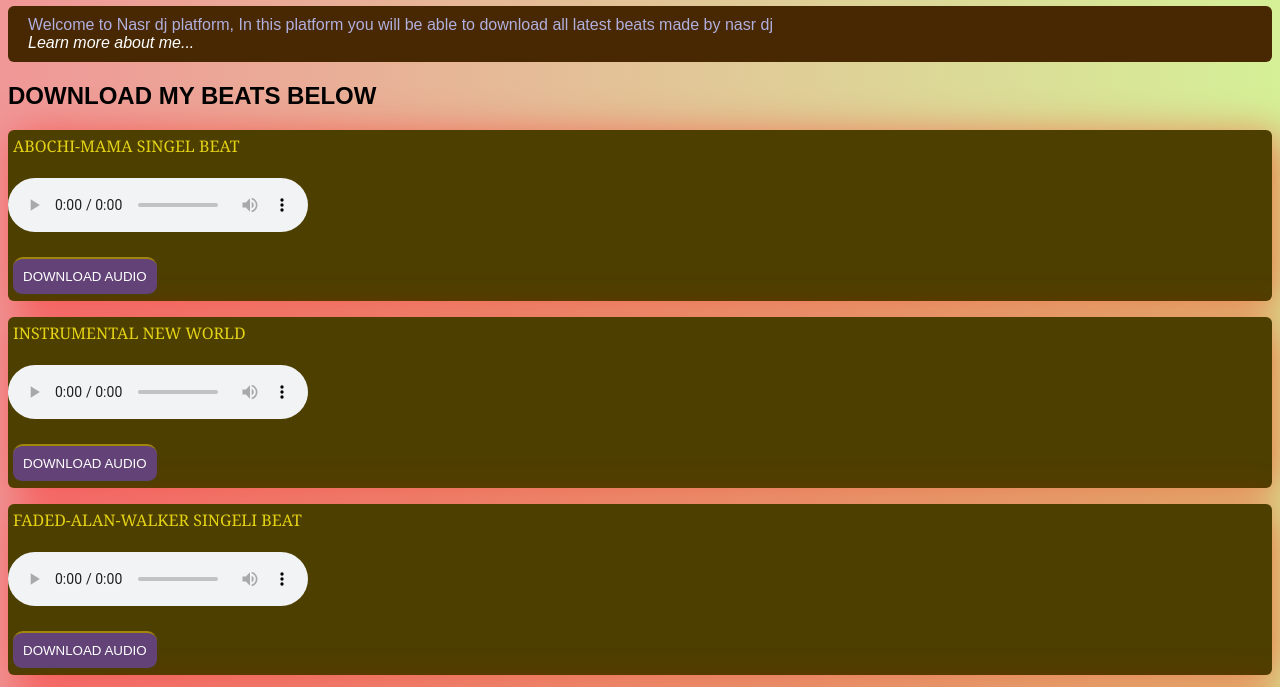
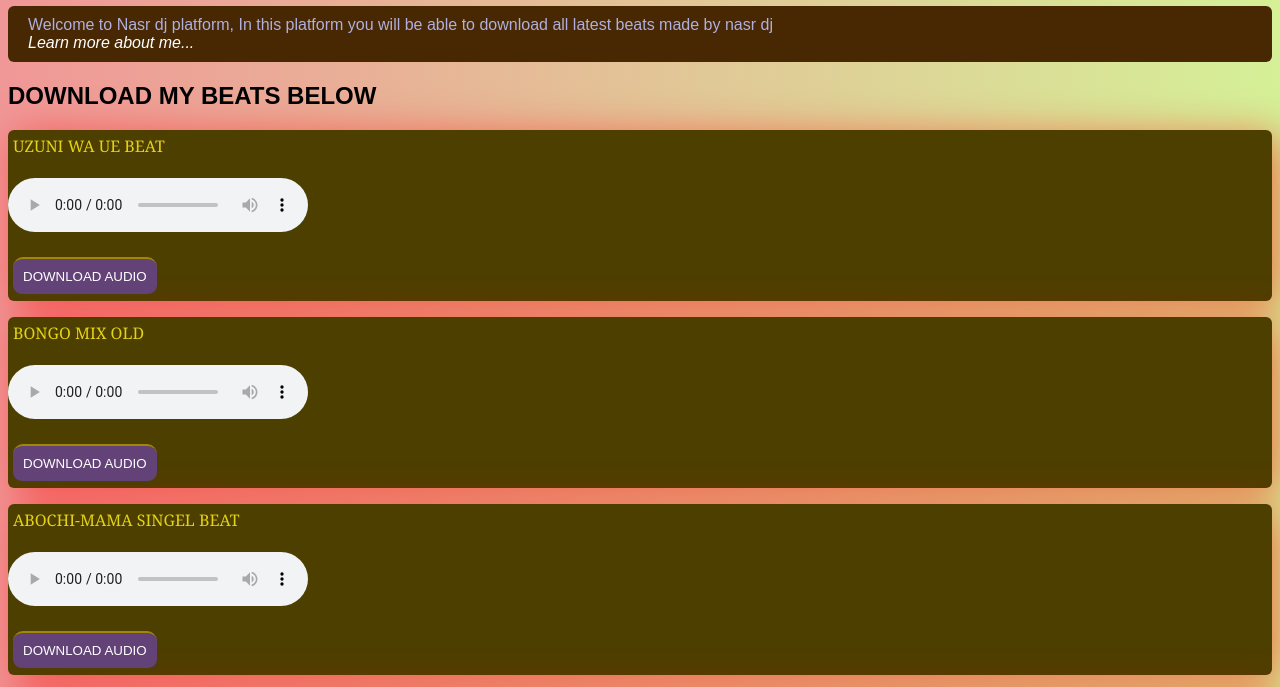
Before and after one commit to Nasrboy/djnasr.tz, a plain HTML site: page index.html in a window 1280 px wide. Shown: the part 113-800 px from the top of the page. Drawn offline with Linux system fonts and the light colour scheme.

Commit message:
Add files via upload

```diff
--- a/index.html
+++ b/index.html
@@ -18,6 +18,22 @@
     <section>
 
         <h2>DOWNLOAD MY BEATS BELOW</h2>
+        <div class="download">
+            <P>uzuni wa ue beat</P>
+            <audio controls>
+                <source src="huzuni  wa UE.mp3" type="audio/mpeg">
+            </audio>
+           <p><a href="huzuni  wa UE.mp3" download><button>download audio</button></a></p>
+           </div>
+
+        <div class="download">
+            <P>bongo mix old</P>
+            <audio controls>
+                <source src="dee nasr.mp3" type="audio/mpeg">
+            </audio>
+           <p><a href="dee nasr.mp3" download><button>download audio</button></a></p>
+           </div>
+
     <div class="download">
         <p>Abochi-mama singel beat</p>
         <audio controls>
```
Also changed, not shown: 2 other files.
